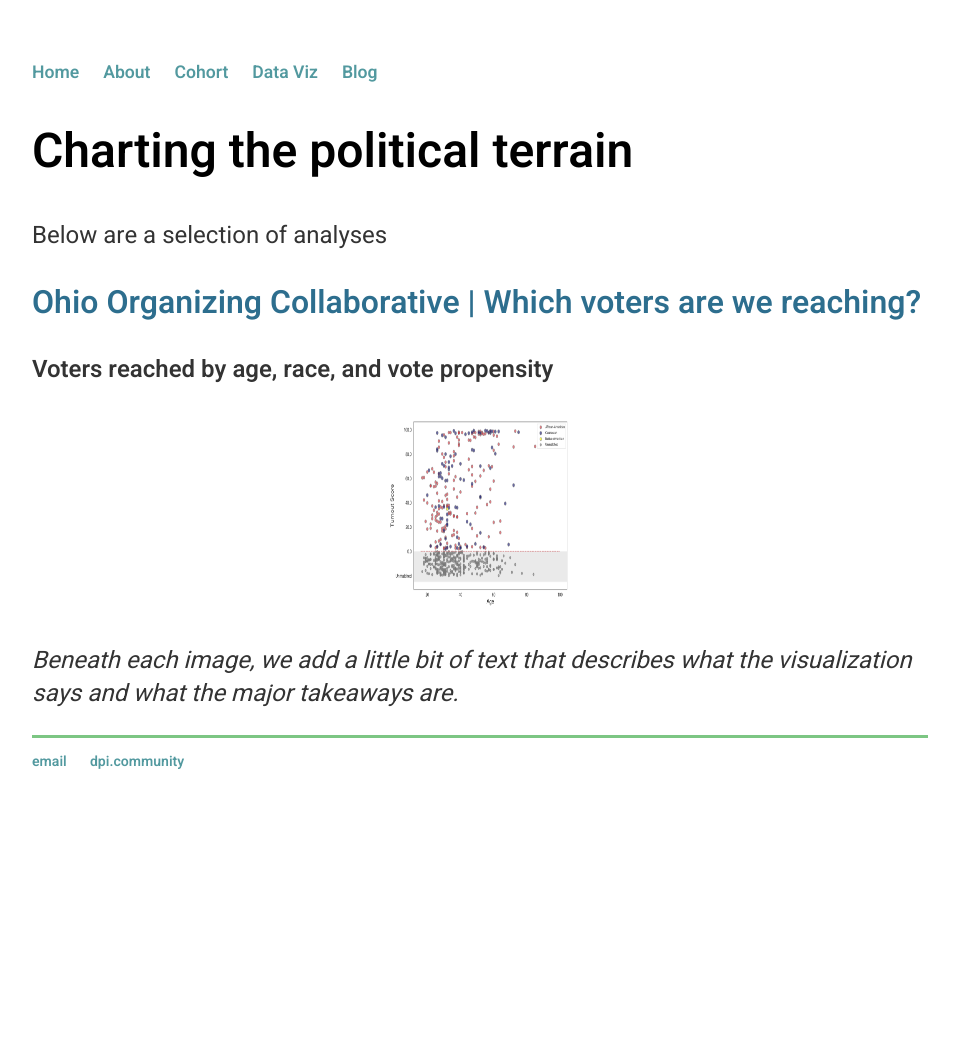
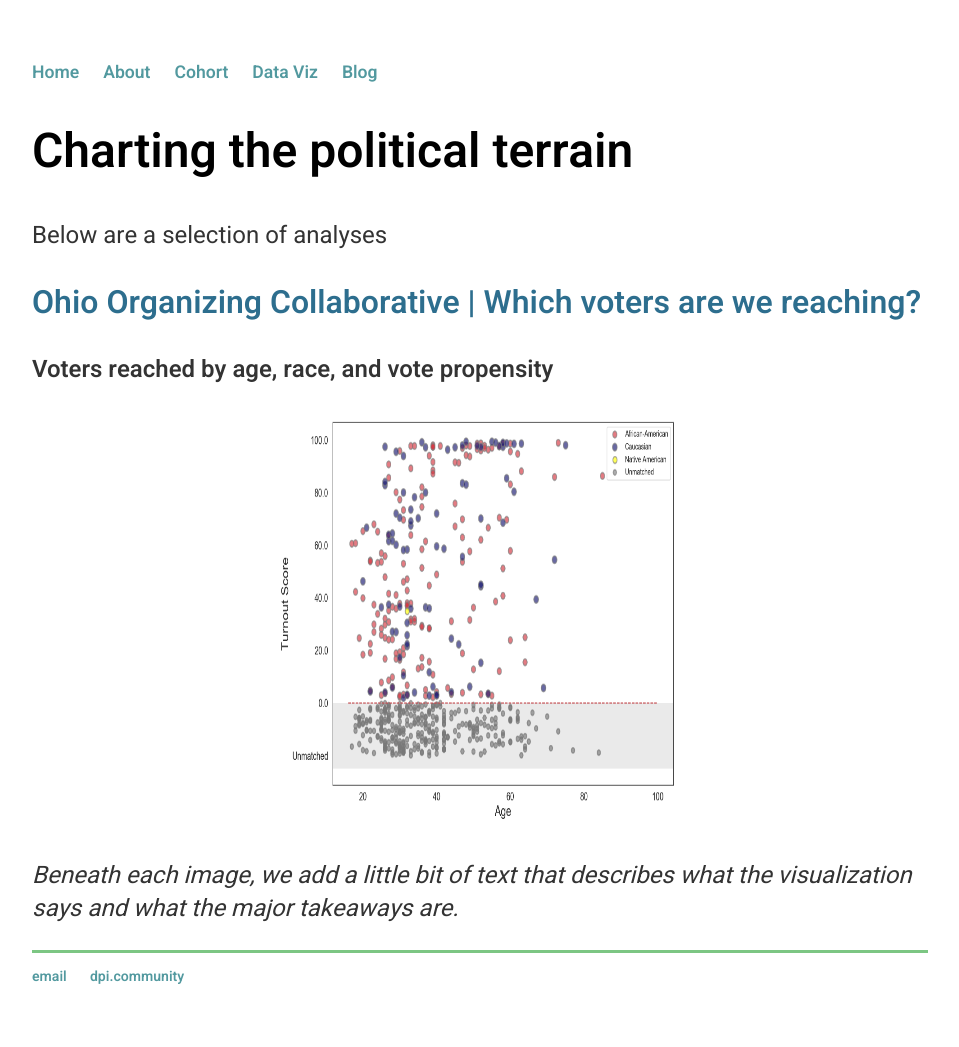
Before and after one commit to democracy-power-innovation/democracy-power-innovation.github.io, a Jekyll site: the page built from data-viz/pol-landscape/index.md, in a window 1280 px wide. Shown: the whole page, without its empty margins (160-1119 px from the left). Built offline with Jekyll 4.4.1, drawn with Linux system fonts in a browser that asks for light colours; before the commit the page ends 900 px from its top, so only the background shows below that.

Commit message:
Update index.md

```diff
--- a/data-viz/pol-landscape/index.md
+++ b/data-viz/pol-landscape/index.md
@@ -11,6 +11,6 @@
 ## Ohio Organizing Collaborative | Which voters are we reaching?
 <b>Voters reached by age, race, and vote propensity</b>
 <center>
-<img src="/images/ooc-pol-landscape-scatterplot.png" alt="HTML5 Icon" hspace="20" vspace="10" style="width:180px;height:185px;style=padding:5px">
+<img src="/images/ooc-pol-landscape-scatterplot.png" alt="HTML5 Icon" hspace="20" vspace="10" style="width:400px;height:400px;style=padding:5px">
 </center>
 <i>Beneath each image, we add a little bit of text that describes what the visualization says and what the major takeaways are.</i>
```
